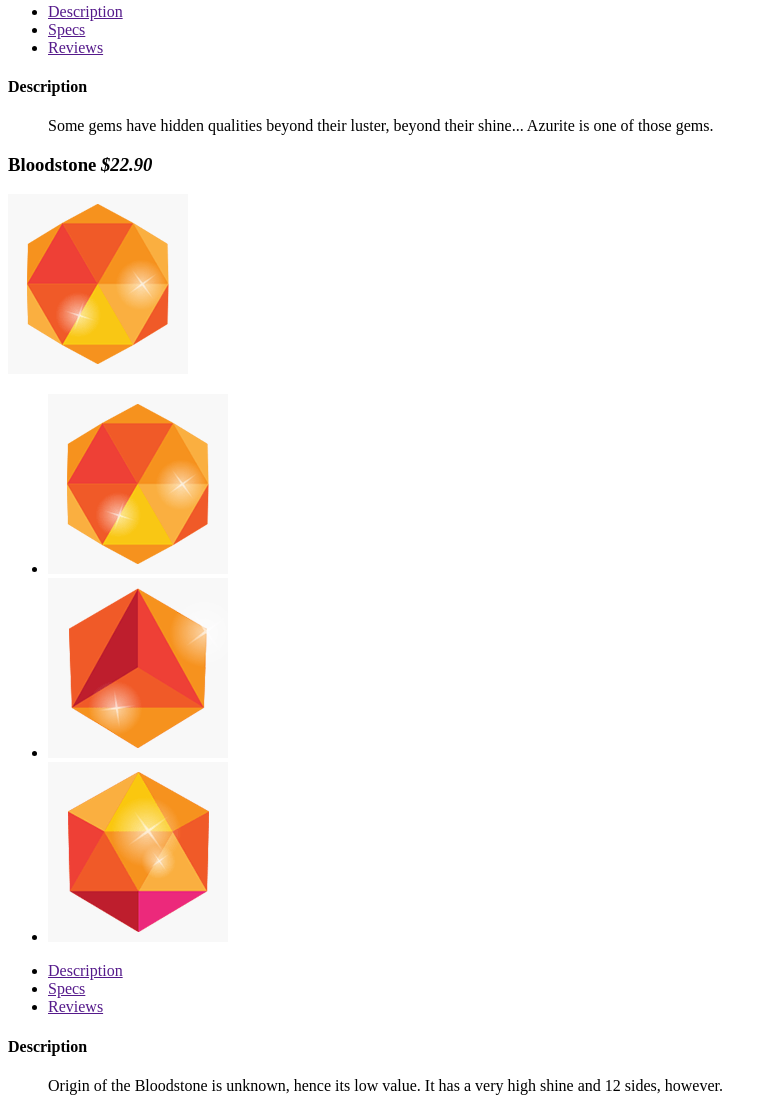
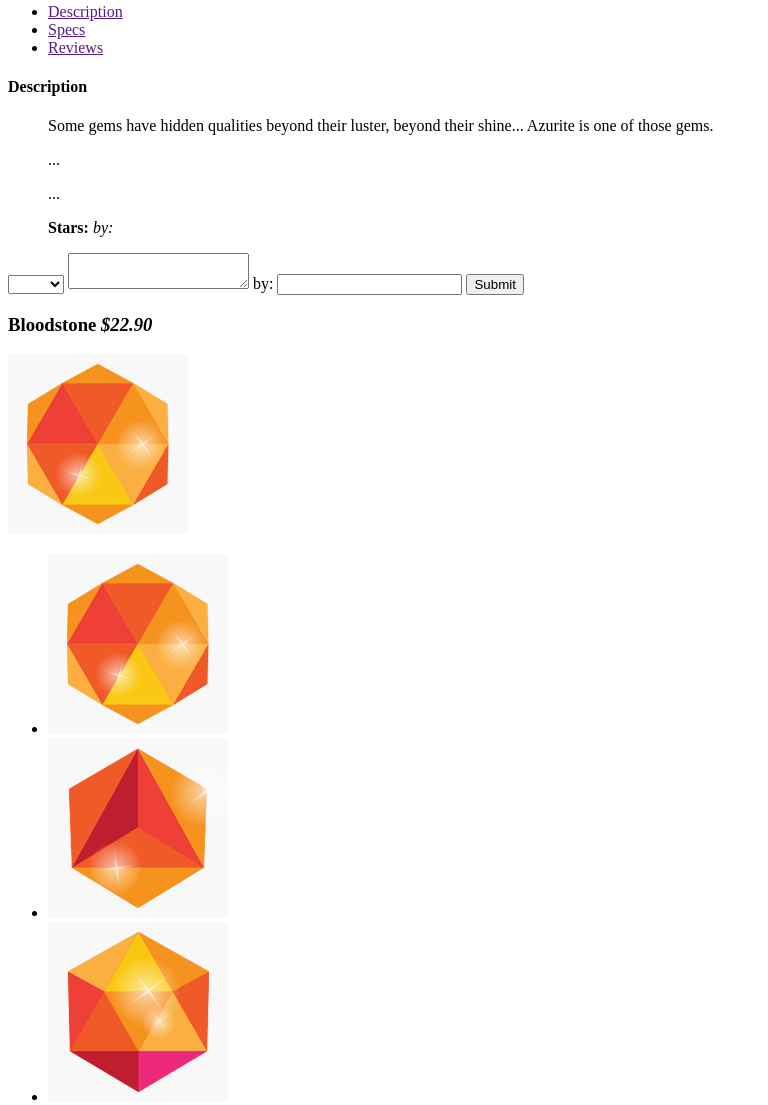
Before and after one commit to bozcotty/an_angular_store, a plain HTML site: page index.html in a window 1280 px wide. Shown: the part 933-2038 px from the top of the page, without its empty margins (0-768 px from the left). Drawn offline with Linux system fonts and the light colour scheme.

Commit message:
half thru ch3

```diff
--- a/index.html
+++ b/index.html
@@ -52,6 +52,26 @@
         </div>
       </section>
 
+      <blockquote ng-repeat="review in product.reviews">...</blockquote>
+
+      <form name="reviewForm">
+        <blockquote>
+          <b>Stars: {{review.stars}}</b>
+          {{review.body}}
+          <cite>by: {{review.author}}</cite>
+        </blockquote>
+        <select ng-model="review.stars">
+          <option value="1">1 star</option>
+          <option value="2">2 star</option>
+          <option value="2">3 star</option>
+          <option value="2">4 star</option>
+        </select>
+        <textarea ng-model="review.body"></textarea>
+        <label>by:</label>
+        <input ng-model="review.author" type="email" />
+        <!-- <input ng-model="review.terms" type="checkbox" />  -->
+        <input type="submit" value="Submit" />
+      </form>
     </div>
   </body>
 </html>
```
